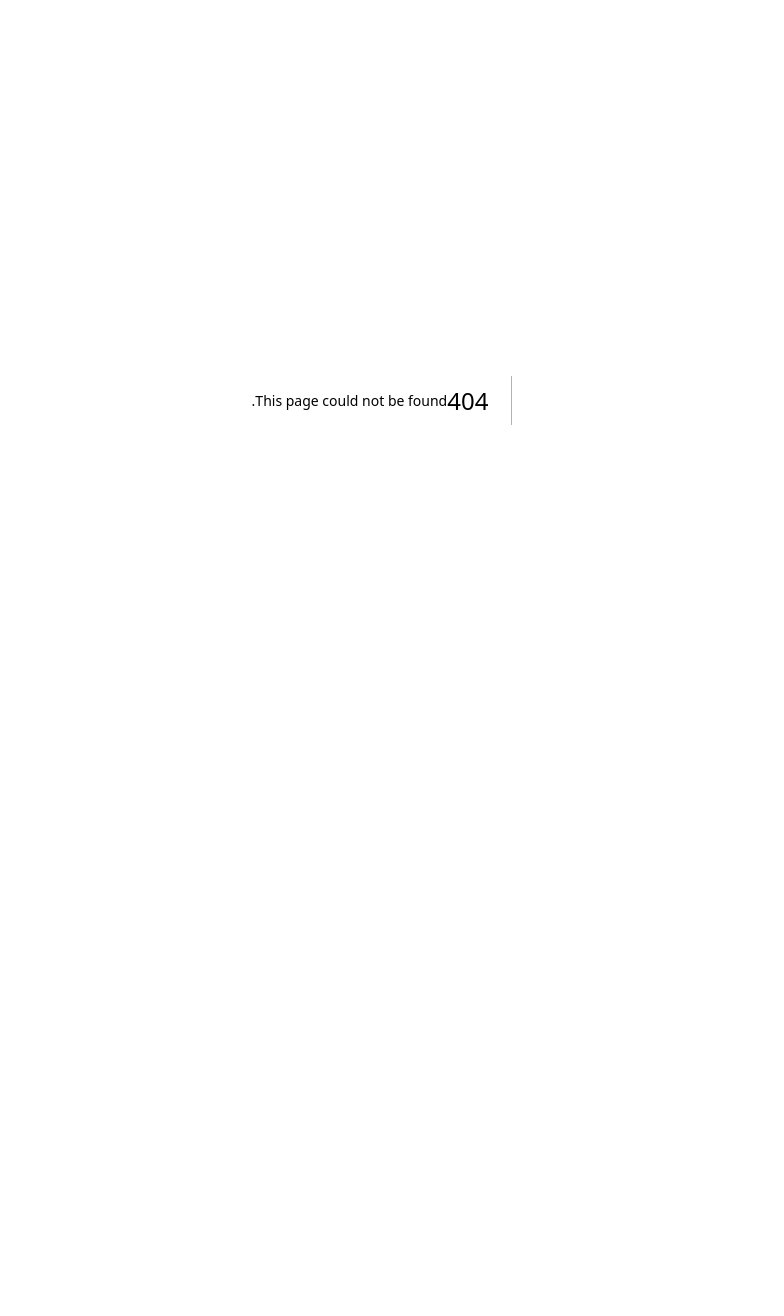
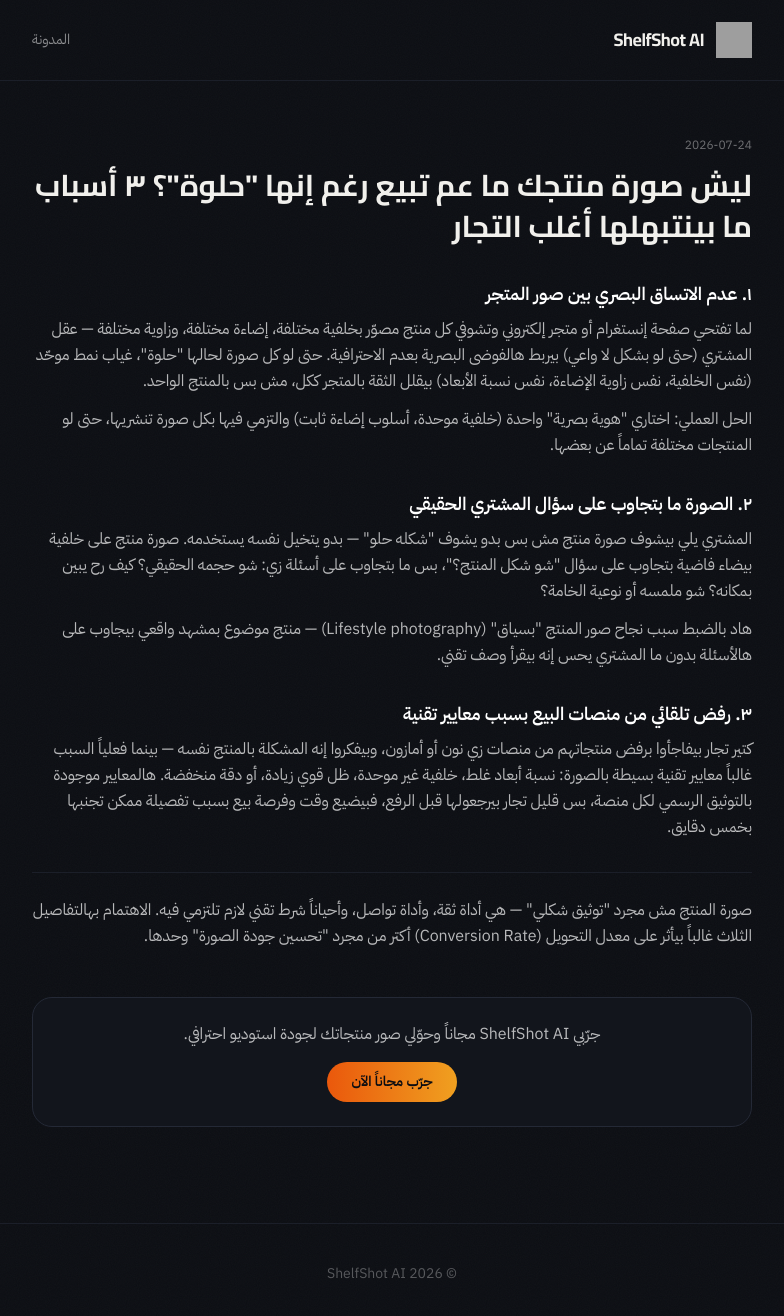
Before and after one commit to dreamtest45-cpu/Lensai-saas, a Next.js app: page /blog/leish-soorat-mntjk-ma-btbee in a window 1280 px wide. Before the commit this address had no page. Shown: the top 1316 px of the page, without its empty margins (248-1032 px from the left). Before the commit the page ends 800 px from the top, so only its background shows below. Built offline with nearby package versions, Linux system fonts and the light colour scheme; grey boxes are pictures that could not be loaded.

Commit message:
Create page.tsx

```diff
--- /dev/null
+++ b/app/blog/[slug]/page.tsx
@@ -0,0 +1,73 @@
+import Link from "next/link";
+import { notFound } from "next/navigation";
+import { BLOG_POSTS } from "@/lib/blog-posts";
+
+export function generateStaticParams() {
+  return BLOG_POSTS.map((post) => ({ slug: post.slug }));
+}
+
+export function generateMetadata({ params }: { params: { slug: string } }) {
+  const post = BLOG_POSTS.find((p) => p.slug === params.slug);
+  if (!post) return {};
+  return {
+    title: `${post.title} | ShelfShot AI`,
+    description: post.excerpt,
+  };
+}
+
+export default function BlogPostPage({ params }: { params: { slug: string } }) {
+  const post = BLOG_POSTS.find((p) => p.slug === params.slug);
+  if (!post) return notFound();
+
+  return (
+    <div className="min-h-screen grain">
+      <nav className="border-b border-line/60">
+        <div className="container mx-auto max-w-3xl px-6 h-20 flex items-center justify-between">
+          <Link href="/" className="flex items-center gap-3">
+            <img src="/icon.png" alt="ShelfShot AI" className="w-9 h-9" />
+            <span className="font-display font-bold text-lg tracking-tight">ShelfShot AI</span>
+          </Link>
+          <Link href="/blog" className="text-sm text-white/50 hover:text-white flex items-center gap-1">
+            المدونة
+          </Link>
+        </div>
+      </nav>
+
+      <main className="container mx-auto max-w-3xl px-6 py-14">
+        <p className="text-xs text-white/40 mb-3">{post.date}</p>
+        <h1 className="font-display font-bold text-3xl mb-8 leading-snug">{post.title}</h1>
+
+        <div className="space-y-8 text-white/70 leading-relaxed">
+          {post.sections.map((section, i) => (
+            <div key={i}>
+              <h2 className="text-white font-bold text-lg mb-2">{section.heading}</h2>
+              {section.body.split("\n\n").map((para, j) => (
+                <p key={j} className="mb-3">{para}</p>
+              ))}
+            </div>
+          ))}
+
+          <div className="border-t border-line/60 pt-6">
+            <p>{post.conclusion}</p>
+          </div>
+        </div>
+
+        <div className="mt-12 bg-panel border border-line rounded-xl2 p-6 text-center">
+          <p className="text-white/70 mb-4">جرّبي ShelfShot AI مجاناً وحوّلي صور منتجاتك لجودة استوديو احترافي.</p>
+          <Link
+            href="/login"
+            className="inline-block bg-gradient-to-l from-amber-500 to-orange-600 text-ink font-bold px-6 py-2.5 rounded-full text-sm"
+          >
+            جرّب مجاناً الآن
+          </Link>
+        </div>
+      </main>
+
+      <footer className="border-t border-line/60 py-10 mt-10">
+        <div className="container mx-auto max-w-3xl px-6 text-sm text-white/30 text-center">
+          © {new Date().getFullYear()} ShelfShot AI
+        </div>
+      </footer>
+    </div>
+  );
+}
```
